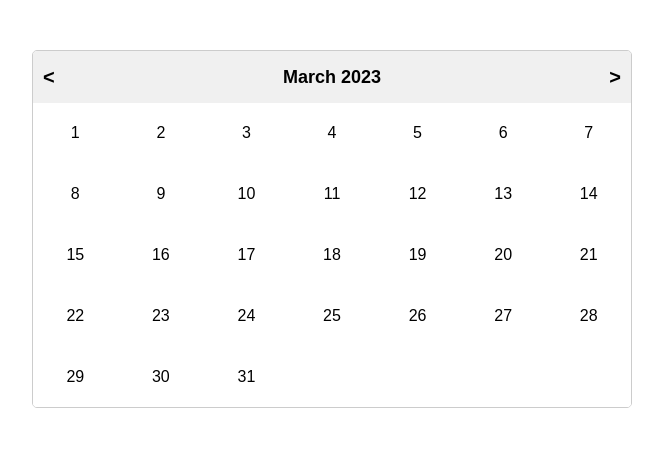
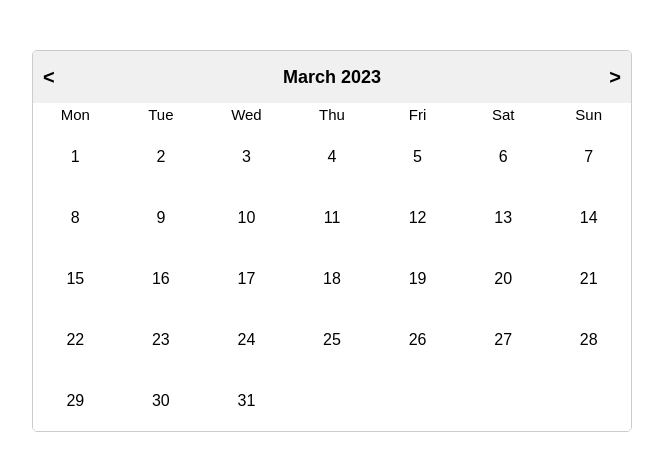
Before and after one commit to GeorgeDeyneka/calendar-vue, a Vue app: page / in a window 1280 px wide. Shown: the top 470 px of the page, without its empty margins (308-971 px from the left). Built offline with nearby package versions, Linux system fonts and the light colour scheme.

Commit message:
Add date-fns library, add functionality for scroll months by click on button

```diff
--- a/src/components/CalendarGrid.vue
+++ b/src/components/CalendarGrid.vue
@@ -1,45 +1,63 @@
-<script setup></script>
+<script>
+import { subMonths, addMonths, eachDayOfInterval, format } from "date-fns";
+
+export default {
+  data() {
+    return {
+      startOfWeek: new Date(1970, 0, 5),
+      endOfWeek: new Date(1970, 0, 11),
+
+      currentMonth: new Date(),
+
+      days: [
+        1, 2, 3, 4, 5, 6, 7, 8, 9, 10, 11, 12, 13, 14, 15, 16, 17, 18, 19, 20,
+        21, 22, 23, 24, 25, 26, 27, 28, 29, 30, 31,
+      ],
+    };
+  },
+
+  computed: {
+    daysOfWeek() {
+      return eachDayOfInterval({
+        start: this.startOfWeek,
+        end: this.endOfWeek,
+      });
+    },
+  },
+
+  methods: {
+    prevMonth() {
+      this.currentMonth = subMonths(this.currentMonth, 1);
+    },
+
+    nextMonth() {
+      this.currentMonth = addMonths(this.currentMonth, 1);
+    },
+
+    formatDate(date, formatStr) {
+      return format(date, formatStr);
+    },
+  },
+};
+</script>
 
 <template>
   <main class="container">
     <div class="calendar">
       <div class="calendar-header">
-        <div class="calendar-header__button">&lt;</div>
-        <div class="calendar-header__title">March 2023</div>
-        <div class="calendar-header__button">&gt;</div>
+        <div class="calendar-header__button" @click="prevMonth">&lt;</div>
+        <div class="calendar-header__title">
+          {{ formatDate(currentMonth, "MMMM yyyy") }}
+        </div>
+        <div class="calendar-header__button" @click="nextMonth">&gt;</div>
+      </div>
+      <div class="calendar-week-wrapper">
+        <div v-for="day in daysOfWeek" :key="day" class="calendar-week">
+          {{ formatDate(day, "E") }}
+        </div>
       </div>
       <div class="calendar-grid">
-        <div class="calendar-day">1</div>
-        <div class="calendar-day">2</div>
-        <div class="calendar-day">3</div>
-        <div class="calendar-day">4</div>
-        <div class="calendar-day">5</div>
-        <div class="calendar-day">6</div>
-        <div class="calendar-day">7</div>
-        <div class="calendar-day">8</div>
-        <div class="calendar-day">9</div>
-        <div class="calendar-day">10</div>
-        <div class="calendar-day">11</div>
-        <div class="calendar-day">12</div>
-        <div class="calendar-day">13</div>
-        <div class="calendar-day">14</div>
-        <div class="calendar-day">15</div>
-        <div class="calendar-day">16</div>
-        <div class="calendar-day">17</div>
-        <div class="calendar-day">18</div>
-        <div class="calendar-day">19</div>
-        <div class="calendar-day">20</div>
-        <div class="calendar-day">21</div>
-        <div class="calendar-day">22</div>
-        <div class="calendar-day">23</div>
-        <div class="calendar-day">24</div>
-        <div class="calendar-day">25</div>
-        <div class="calendar-day">26</div>
-        <div class="calendar-day">27</div>
-        <div class="calendar-day">28</div>
-        <div class="calendar-day">29</div>
-        <div class="calendar-day">30</div>
-        <div class="calendar-day">31</div>
+        <div v-for="day in days" :key="day" class="calendar-day">{{ day }}</div>
       </div>
     </div>
   </main>
@@ -59,6 +77,18 @@
   border: 1px solid #ccc;
   border-radius: 5px;
   overflow: hidden;
+
+  &-week-wrapper {
+    display: grid;
+    gap: 1px;
+    grid-template-columns: repeat(7, 1fr);
+  }
+
+  &-week {
+    display: flex;
+    justify-content: center;
+    align-items: center;
+  }
 
   .calendar-header {
     display: flex;
```
